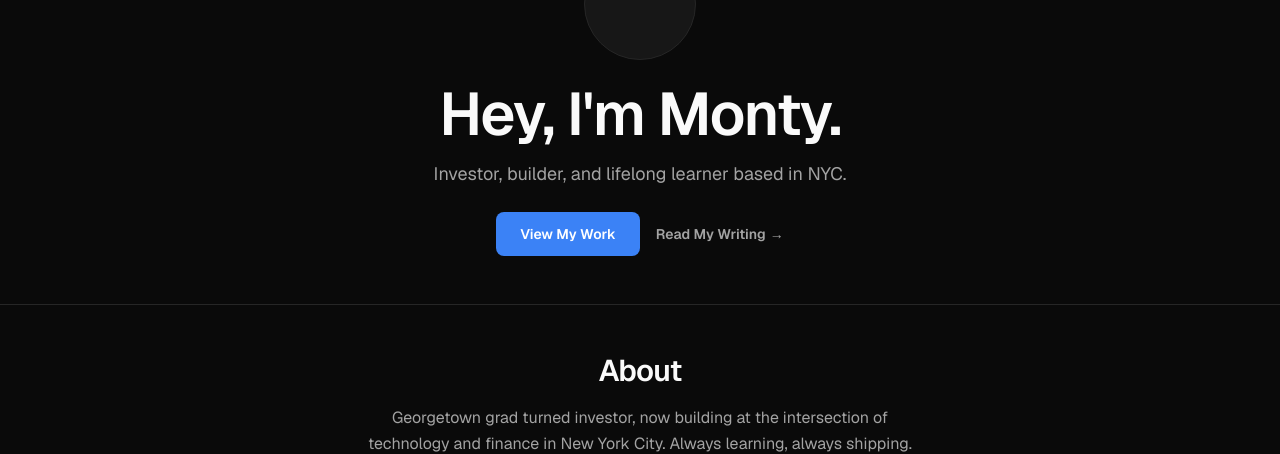
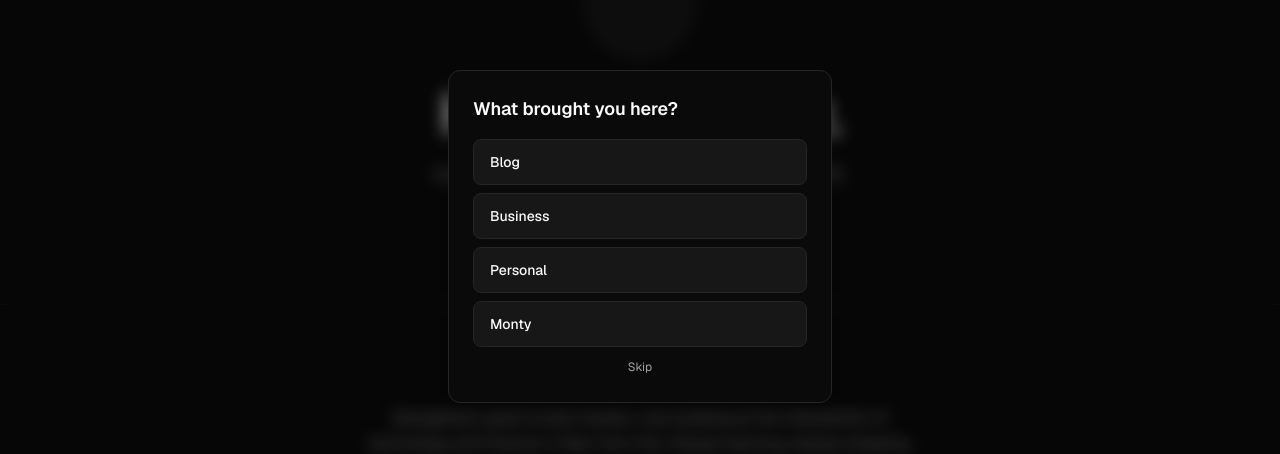
Before and after one commit to MSizzle/MSizzle-Personal-Website, a Next.js app: page / in a window 1280 px wide. Shown: the part 164-618 px from the top of the page. Built offline with nearby package versions, Linux system fonts and the light colour scheme; no server answers.

Commit message:
feat: add visit survey popup with Umami event tracking

```diff
--- a/src/app/layout.tsx
+++ b/src/app/layout.tsx
@@ -6,6 +6,7 @@ import { MotionProvider } from "@/components/providers/motion-provider";
 import { Navigation } from "@/components/nav/navigation";
 import { Footer } from "@/components/footer";
 import { UmamiAnalytics } from "@/components/analytics/umami-analytics";
+import { VisitSurvey } from "@/components/visit-survey";
 import "./globals.css";
 
 const geistSans = Geist({
@@ -45,6 +46,7 @@ export default function RootLayout({
           </LenisProvider>
         </ThemeProvider>
         <UmamiAnalytics />
+        <VisitSurvey />
       </body>
     </html>
   );
--- /dev/null
+++ b/src/components/visit-survey.tsx
@@ -0,0 +1,59 @@
+'use client'
+
+import { useState, useEffect } from 'react'
+
+const OPTIONS = [
+  { label: 'Blog', value: 'blog' },
+  { label: 'Business', value: 'business' },
+  { label: 'Personal', value: 'personal' },
+  { label: 'Monty', value: 'monty' },
+]
+
+export function VisitSurvey() {
+  const [show, setShow] = useState(false)
+
+  useEffect(() => {
+    // Don't show if already answered this session
+    if (sessionStorage.getItem('visit-survey-done')) return
+    // Show after a short delay
+    const timer = setTimeout(() => setShow(true), 1500)
+    return () => clearTimeout(timer)
+  }, [])
+
+  function handleClick(value: string) {
+    sessionStorage.setItem('visit-survey-done', 'true')
+    setShow(false)
+  }
+
+  if (!show) return null
+
+  return (
+    <div className="fixed inset-0 z-[100] flex items-center justify-center bg-black/40 backdrop-blur-sm">
+      <div className="mx-4 w-full max-w-sm rounded-xl border border-[var(--border)] bg-[var(--bg)] p-6 shadow-lg">
+        <h3 className="text-lg font-semibold">What brought you here?</h3>
+        <div className="mt-4 flex flex-col gap-2">
+          {OPTIONS.map((opt) => (
+            <button
+              key={opt.value}
+              data-umami-event="visit-reason"
+              data-umami-event-reason={opt.value}
+              onClick={() => handleClick(opt.value)}
+              className="rounded-lg border border-[var(--border)] bg-[var(--bg-secondary)] px-4 py-3 text-left text-sm font-medium transition-colors hover:border-[var(--accent)]/30 hover:bg-[var(--accent)]/5"
+            >
+              {opt.label}
+            </button>
+          ))}
+        </div>
+        <button
+          onClick={() => {
+            sessionStorage.setItem('visit-survey-done', 'true')
+            setShow(false)
+          }}
+          className="mt-3 w-full text-center text-xs text-[var(--fg-muted)] hover:text-foreground"
+        >
+          Skip
+        </button>
+      </div>
+    </div>
+  )
+}
```
